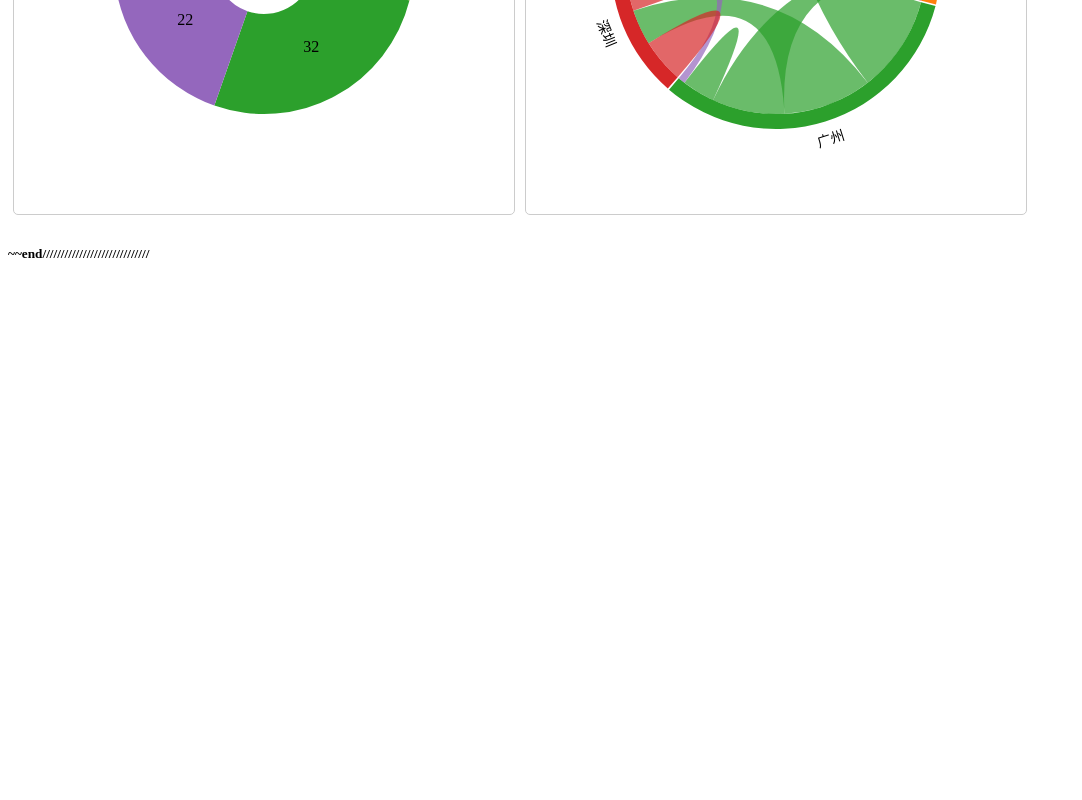
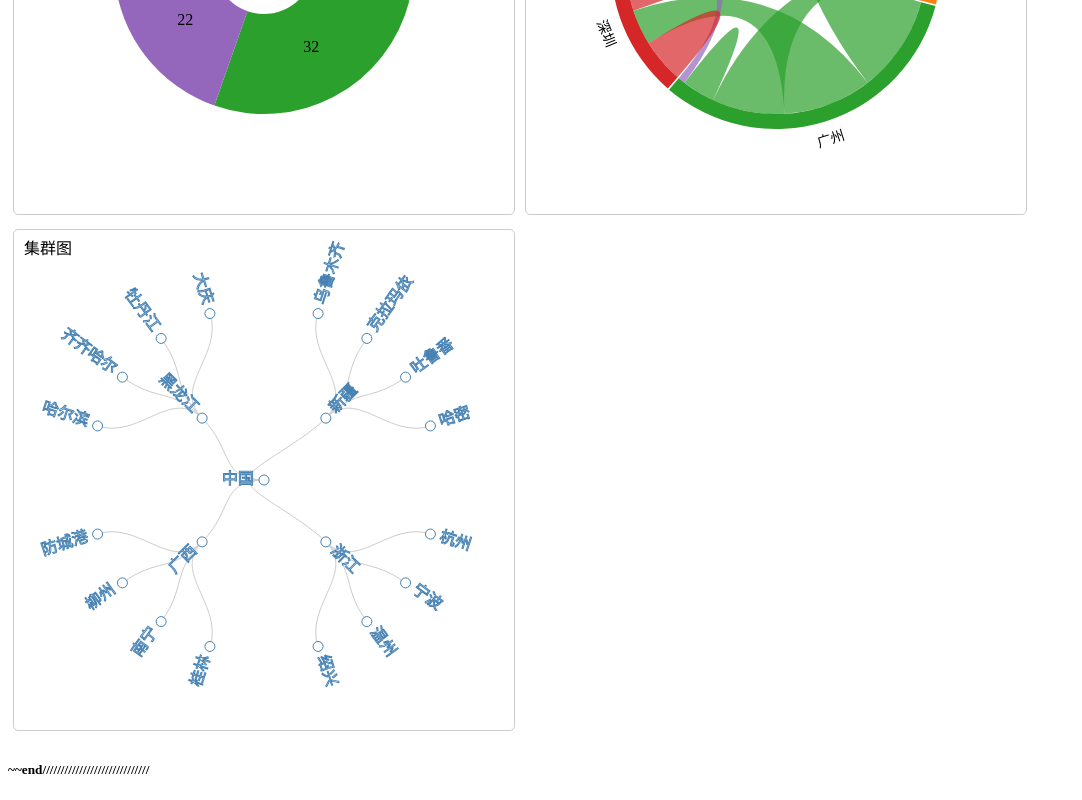
Before and after one commit to growing-fg/learnd3, a plain HTML site: page index.html in a window 1280 px wide. Shown: the part 919-1719 px from the top of the page, without its empty margins (0-1082 px from the left). Before the commit the page ends 1203 px from the top, so only its background shows below. Drawn offline with Linux system fonts and the light colour scheme.

Commit message:
增加集群图

```diff
--- /dev/null
+++ b/city.json
@@ -0,0 +1,49 @@
+{
+"name":"中国",
+"children":
+[
+    {
+      "name":"浙江" ,
+      "children":
+      [
+            {"name":"杭州" },
+            {"name":"宁波" },
+            {"name":"温州" },
+            {"name":"绍兴" }
+      ]
+    },
+
+    {
+        "name":"广西" ,
+        "children":
+        [
+            {"name":"桂林"},
+            {"name":"南宁"},
+            {"name":"柳州"},
+            {"name":"防城港"}
+        ]
+    },
+
+    {
+        "name":"黑龙江",
+        "children":
+        [
+            {"name":"哈尔滨"},
+            {"name":"齐齐哈尔"},
+            {"name":"牡丹江"},
+            {"name":"大庆"}
+        ]
+    },
+
+    {
+        "name":"新疆" ,
+        "children":
+        [
+            {"name":"乌鲁木齐"},
+            {"name":"克拉玛依"},
+            {"name":"吐鲁番"},
+            {"name":"哈密"}
+        ]
+    }
+]
+}
--- a/index.html
+++ b/index.html
@@ -26,6 +26,11 @@
             border-radius: 5px;
             margin: 5px;
         }
+
+        .link {
+            fill: none;
+            stroke: #ccc;
+        }
     </style>
 <script src="d3.js"></script>
 </head>
@@ -48,7 +53,7 @@
 
         ////////////////////////////////////////////////////////////////////////
         var cw = 500, ch = 500;
-        function makeCanvas(name) {
+        function makeCanvas(name, transCenter) {
             var svg = d3.select('body')
                     .append('svg')
                     .attr('class', 'canvas')
@@ -60,7 +65,11 @@
                 .attr('dy', 10)
                 .text(name);
 
-            return svg.append('g');
+            var canvas = svg.append('g');
+            if (transCenter) {
+                canvas.attr('transform', 'translate(' + cw / 2 + ',' + ch / 2 + ')');
+            }
+            return canvas;
         }
         //////////////////////////////////////////////////////////////////
 
@@ -241,6 +250,66 @@
                     .attr('fill', color(d.source.index));
         })
 
+        /////////////////////////////////////////////////////////////////////////////////////////////////
+
+        /**
+         * 集群图
+         */
+
+        canvas = makeCanvas('集群图', true);
+
+        var cluster = d3.layout.cluster()
+                .size([2 * Math.PI, cw / 2 * 0.7]);
+
+        function paintCluster (data) {
+            var nodes = cluster.nodes(data);
+            var links = cluster.links(nodes);
+
+            // 对角贝塞尔曲线
+            var diagonal = d3.svg.diagonal()
+                    .projection(function (d) {
+                        return [d.y * Math.cos(d.x),
+                                d.y * Math.sin(d.x)]
+                    }); // 调换x、y，使图垂直显示
+
+            canvas.selectAll('.link')
+                .data(links)
+                .enter()
+                .append('path')
+                    .attr('class', 'link')
+                    .attr('d', diagonal);
+
+            var nodes = canvas.selectAll('.node')
+                .data(nodes)
+                .enter()
+                .append('g')
+                    .attr('transform', function (d) { return 'translate(' + diagonal.projection()(d) + ')'})
+                    .attr('class', 'node')
+                    .attr('fill', 'white')
+                    .attr('stroke', 'steelblue')
+                    .attr('strokeWidth', 2);
+
+            nodes.append('circle')
+                    .attr('r', 5);
+
+            nodes.append('text')
+                .attr('alignment-baseline', 'middle')
+                .attr('text-anchor', function (d) { return Math.cos(d.x) >= 0 ? 'start' : 'end'})
+                .attr('dx', function (d) { return Math.cos(d.x) >= 0 ? 10 : -10})
+                .attr('transform', function (d) {
+                    return [
+                        'rotate(', d.x * 180 / Math.PI + (Math.cos(d.x) >= 0 ? 0 : 180), ')',
+                    ].join(' ');
+                })
+                .text(function (d) { return d.name});
+        }
+
+        // 加载数据
+        d3.json('city.json', function(err, data) {
+            if (err) console.log(err);
+            else paintCluster(data);
+        })
+
         ///////////////////////////////////////////////////////////////////////////////////////////////
         d3.select('body').append('h5').text('~~end/////////////////////////////');
     </script>
```
